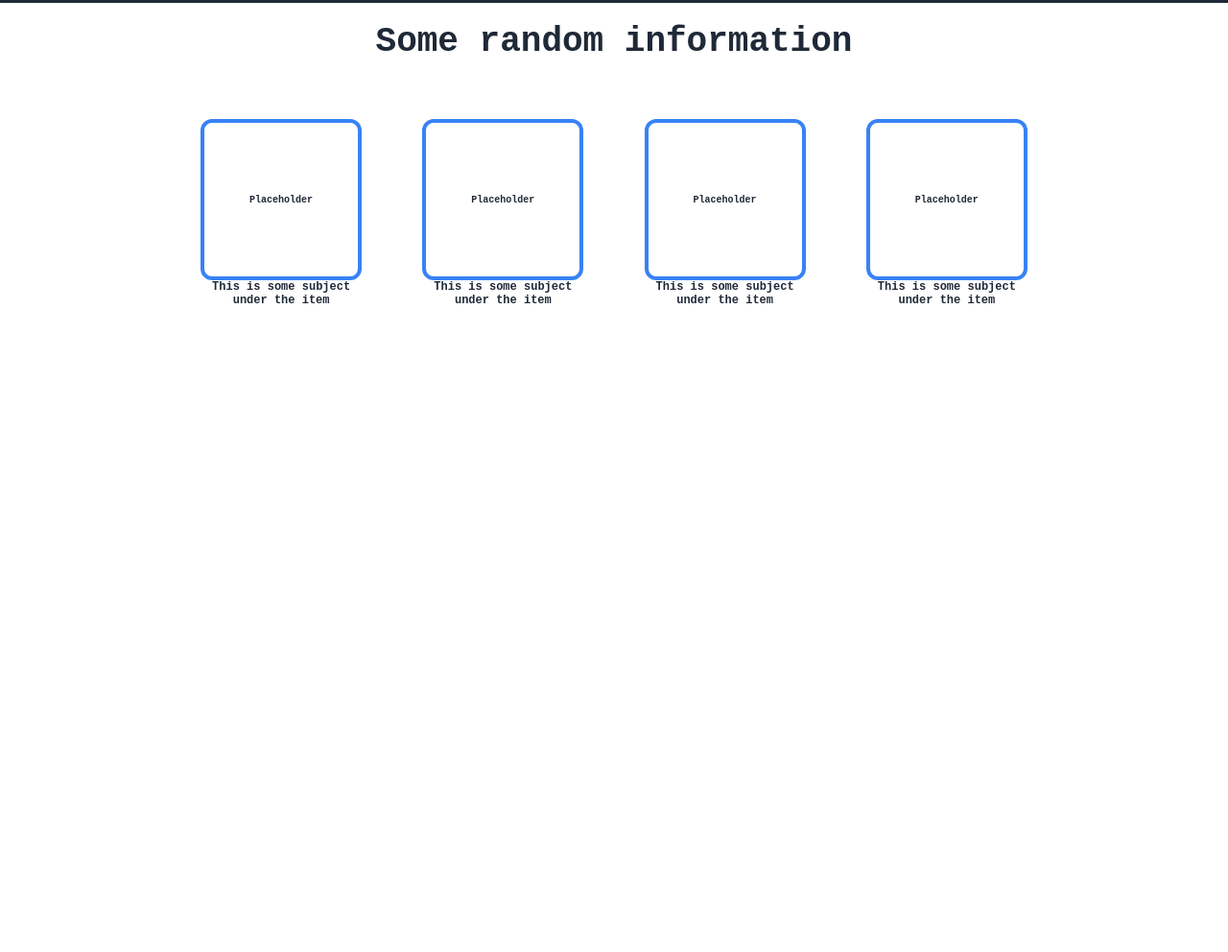
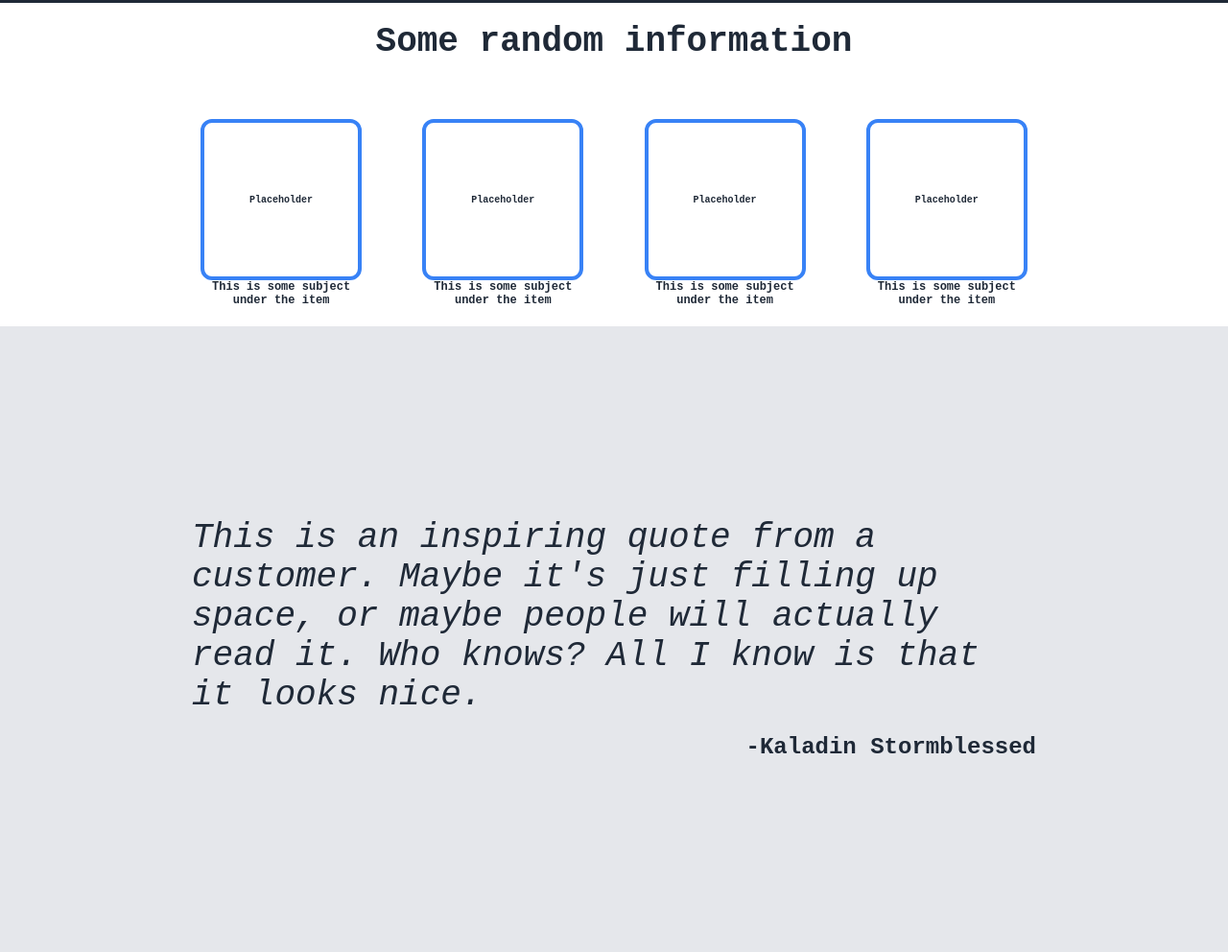
Before and after one commit to BantAlex/odin-landing-page, a plain HTML site: page index.html in a window 1280 px wide. Shown: the part 699-1691 px from the top of the page at 96% size. Before the commit the page ends 1039 px from the top, so only its background shows below. Drawn offline with Linux system fonts and the light colour scheme.

Commit message:
Finish quote section

```diff
--- a/index.html
+++ b/index.html
@@ -19,6 +19,7 @@
                 <li>header link three</li>
             </ul>
         </div>
+
         <div class="hero">
             <div class="wrapper">
                 <div class="main-text">This website is awesome</div>
@@ -29,6 +30,7 @@
              <img src="images/placeholder.png" alt="A random Elden Ring Screenshot">
             </div>
         </div>
+
         <div class="info">
             Some random information
             <div class="cards">
@@ -54,6 +56,10 @@
                 </div>
             </div>
         </div>
-    </div>
+        <div class="quote">
+            <div class="main-quote">This is an inspiring quote from a customer. Maybe it's just filling up space, or maybe people will actually read it. Who knows? All I know is that it looks nice.</div>
+            <div class="name">-Kaladin Stormblessed</div>
+        </div>
+        </div>
 </body>
 </html>
--- a/styles.css
+++ b/styles.css
@@ -109,3 +109,24 @@ img{
     justify-content: center;
     align-items: center;
 }
+
+.quote{
+    background-color: #e5e7eb;
+    padding: 200px;
+    display: flex;
+    flex-direction: column;
+    gap: 20px;
+}
+
+.main-quote{
+    font-size: 36px;
+    font-style: italic;
+    color: #1f2937;
+}
+
+.name{
+    color: #1f2937;
+    font-weight: 900;
+    font-size: 24px;
+    align-self: flex-end;
+}
```
